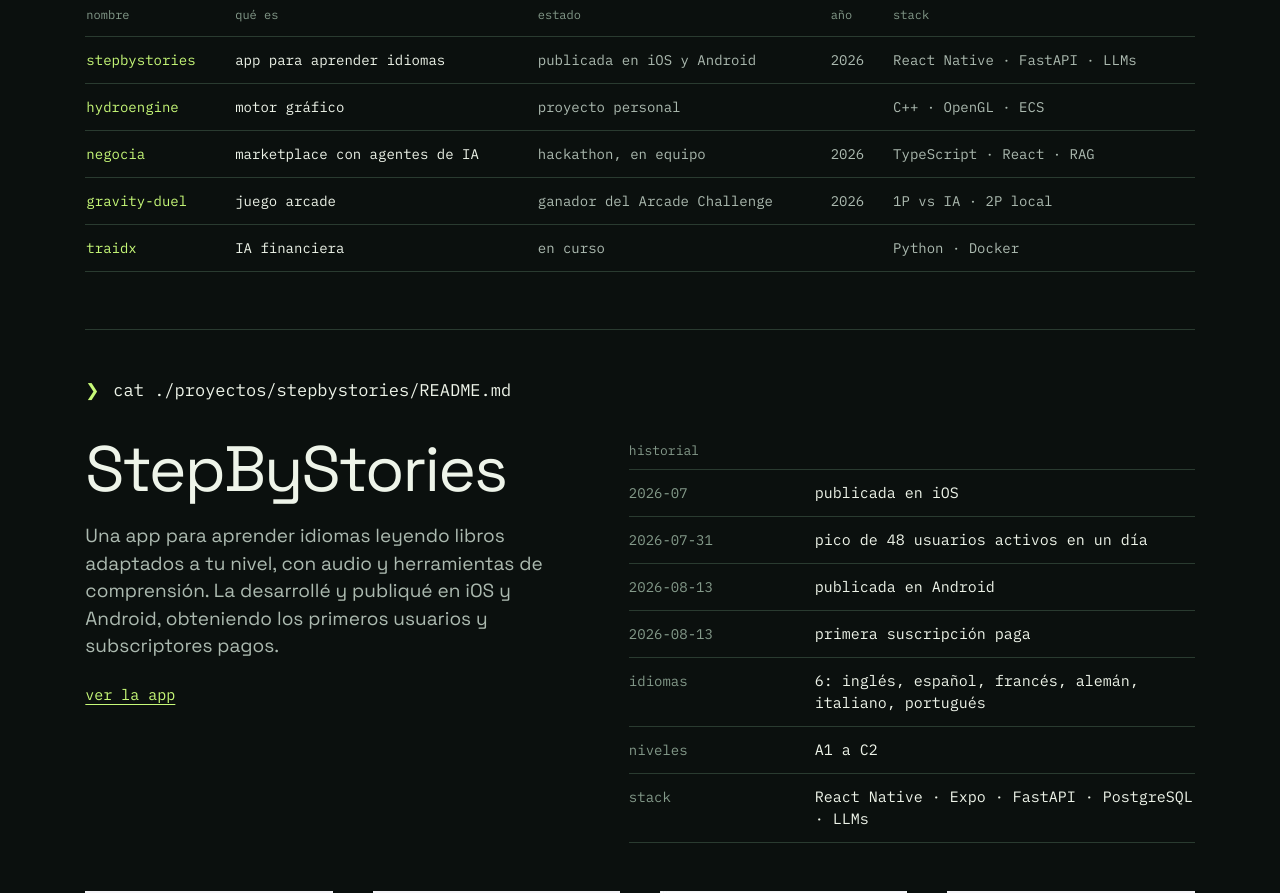
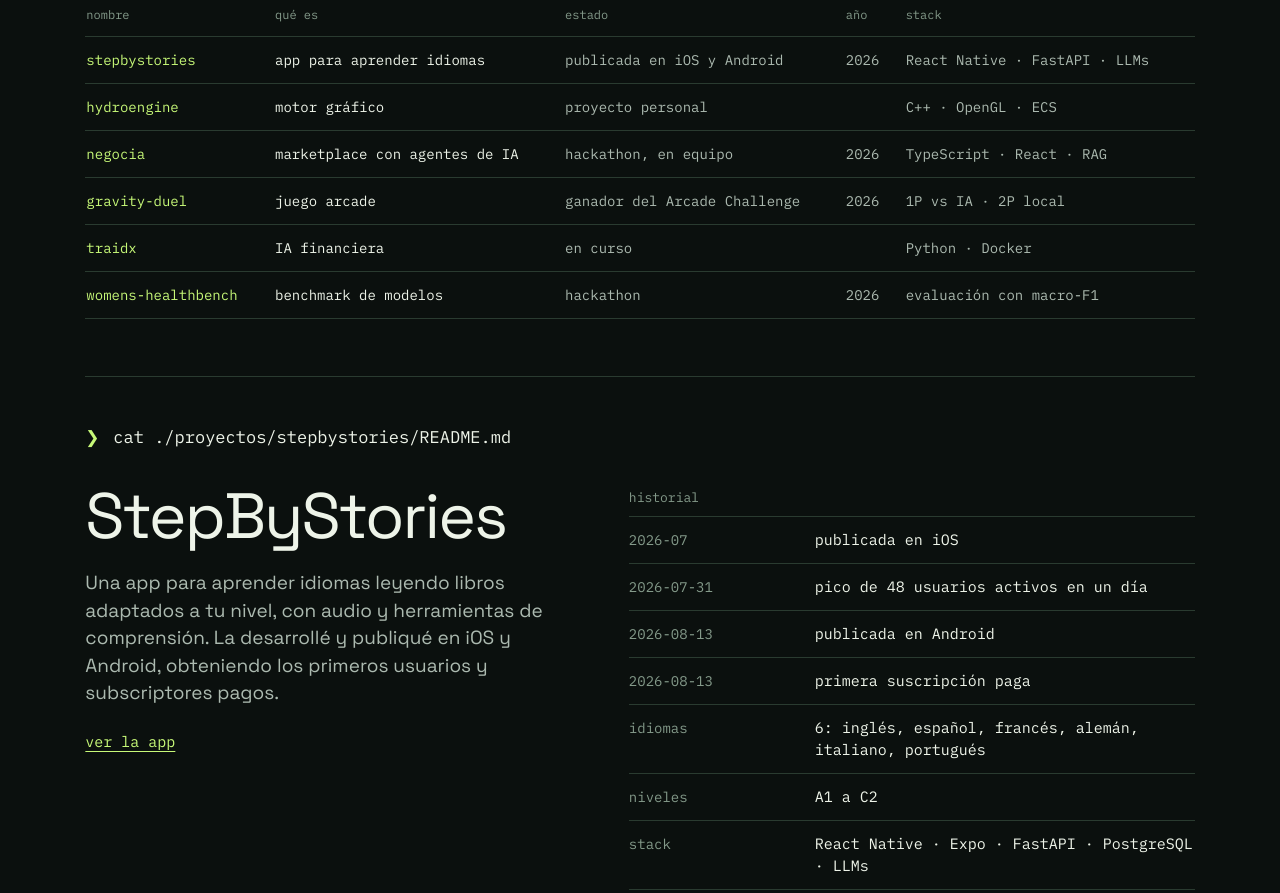
Before and after one commit to UriGandel/Portfolio2, an Astro site: page / in a window 1280 px wide. Shown: the part 892-1785 px from the top of the page. Built offline with nearby package versions, Linux system fonts and the light colour scheme; Astro itself is replaced by a stand-in of ours.

Commit message:
agregar healthbench

```diff
--- a/src/components/ProjectCard.astro
+++ b/src/components/ProjectCard.astro
@@ -22,6 +22,7 @@ const sidePreview = phones && !project.featured;
       <p class="project-description" data-terminal-description>
         {project.description}
       </p>
+      {project.links.length > 0 && (
         <div class="project-links" data-terminal-project-links>
           {project.links.map((link) => (
             <a href={link.href} target="_blank" rel="noopener noreferrer">
@@ -29,6 +30,7 @@ const sidePreview = phones && !project.featured;
             </a>
           ))}
         </div>
+      )}
     </div>
     <div class="project-output">
       <p>{project.outputLabel}</p>
--- a/src/data/projects.ts
+++ b/src/data/projects.ts
@@ -161,4 +161,24 @@ export const projects: Project[] = [
       },
     ],
   },
+  {
+    slug: "womens-healthbench",
+    name: "Women’s HealthBench",
+    kind: "benchmark de modelos",
+    status: "hackathon",
+    year: "2026",
+    description:
+      "Un benchmark para evaluar modelos de IA con datos de salud femenina. Hecho en el Hack-Nation Global AI Hackathon, julio de 2026.",
+    stack: "evaluación con macro-F1",
+    outputLabel: "evaluación",
+    output: [
+      ["v0.1", "macro-F1 0,307"],
+      ["v0.2", "macro-F1 0,270"],
+      ["participantes", "42"],
+      ["días de datos", "5.398"],
+    ],
+    images: [],
+    imageLabels: [],
+    links: [],
+  },
 ];
```
Lines whose indentation alone changed are shown as unchanged.
